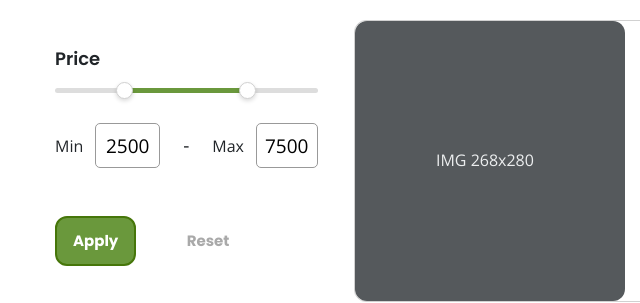
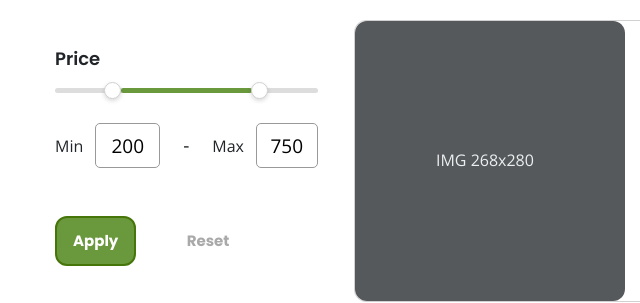
Before and after one commit to FakhriddinovSh/E-Commerce, a plain HTML site: page categories.html in a window 1280 px wide. Shown: the part 1242-1545 px from the top of the page, 0-640 px from the left. Drawn offline with Linux system fonts and the light colour scheme; a script that the page names is missing.

Commit message:
add-java-script

```diff
--- a/categories.html
+++ b/categories.html
@@ -349,18 +349,18 @@
                                 <div class="categories-page-progress"></div>
                               </div>
                               <div class="range-input">
-                                <input type="range" class="range-min" min="0" max="10000" value="2500" step="100">
-                                <input type="range" class="range-max" min="0" max="10000" value="7500" step="100">
+                                <input type="range" class="range-min" min="0" max="1000" value="200" step="100">
+                                <input type="range" class="range-max" min="0" max="1000" value="750" step="100">
                               </div>
                               <div class="price-input">
                                 <div class="field">
                                   <span>Min</span>
-                                  <input type="number" class="input-min" value="2500">
+                                  <input type="number" class="input-min" value="200">
                                 </div>
                                 <div class="separator">-</div>
                                 <div class="field">
                                   <span>Max</span>
-                                  <input type="number" class="input-max" value="7500">
+                                  <input type="number" class="input-max" value="750">
                                 </div>
                               </div>
                         </div>
--- a/js/script-price.js
+++ b/js/script-price.js
@@ -1,7 +1,7 @@
 const rangeInput = document.querySelectorAll(".range-input input"),
 priceInput = document.querySelectorAll(".price-input input"),
 range = document.querySelector(".categories-page-slider .categories-page-progress");
-let priceGap = 1000;
+let priceGap = 100;
 
 priceInput.forEach(input =>{
     input.addEventListener("input", e =>{
```
